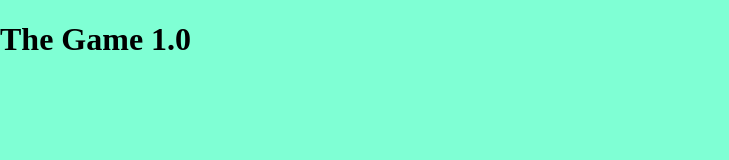
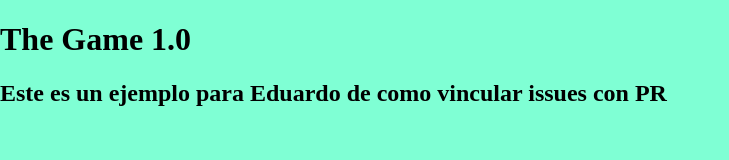
Before and after one commit to pataruco/the-game, a plain HTML site: page index.html in a window 1280 px wide. Shown: the whole page, without its empty margins (0-729 px from the left). Drawn offline with Linux system fonts and the light colour scheme.

Commit message:
Create layout

```diff
--- a/index.html
+++ b/index.html
@@ -9,6 +9,8 @@
   </head>
   <body>
     <h1>The Game 1.0</h1>
+    <h2>Este es un ejemplo para Eduardo de como vincular issues con PR</h2>
+
     <script src="./scripts/index.js"></script>
   </body>
 </html>
```
